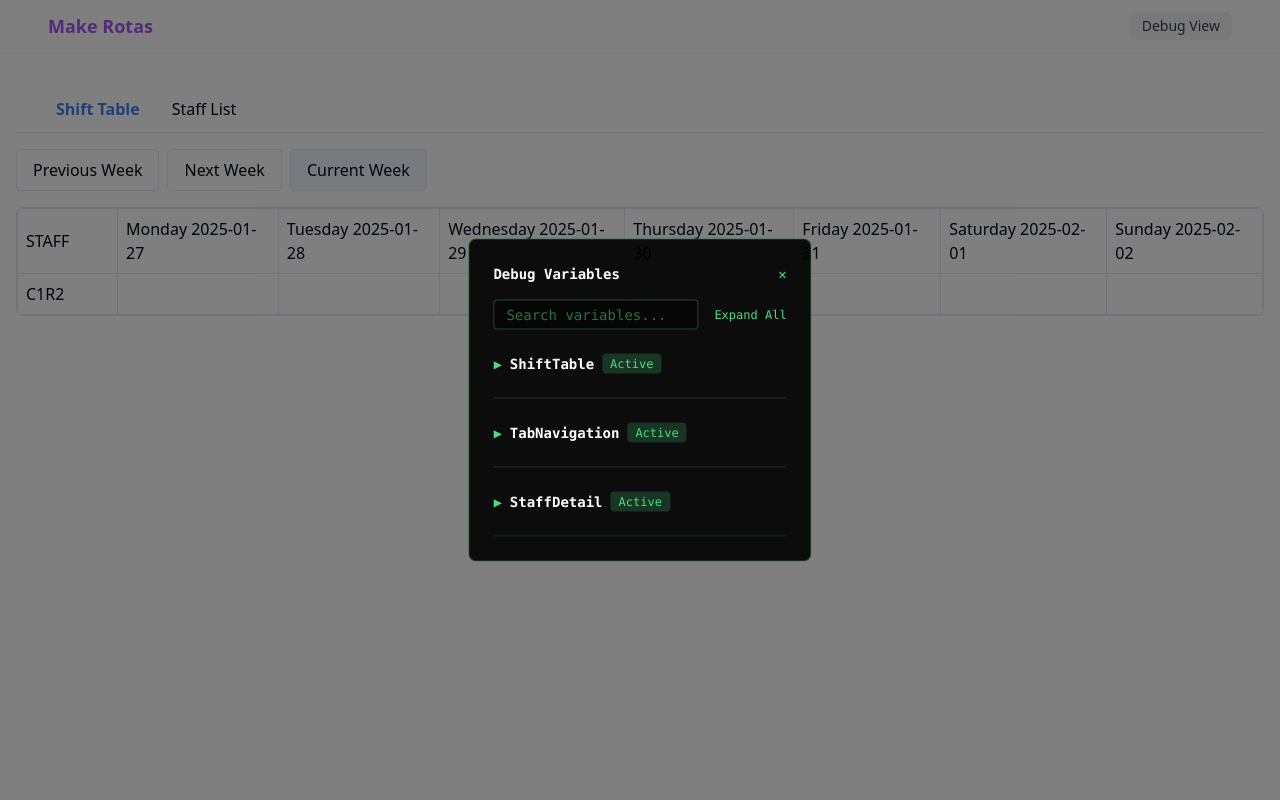
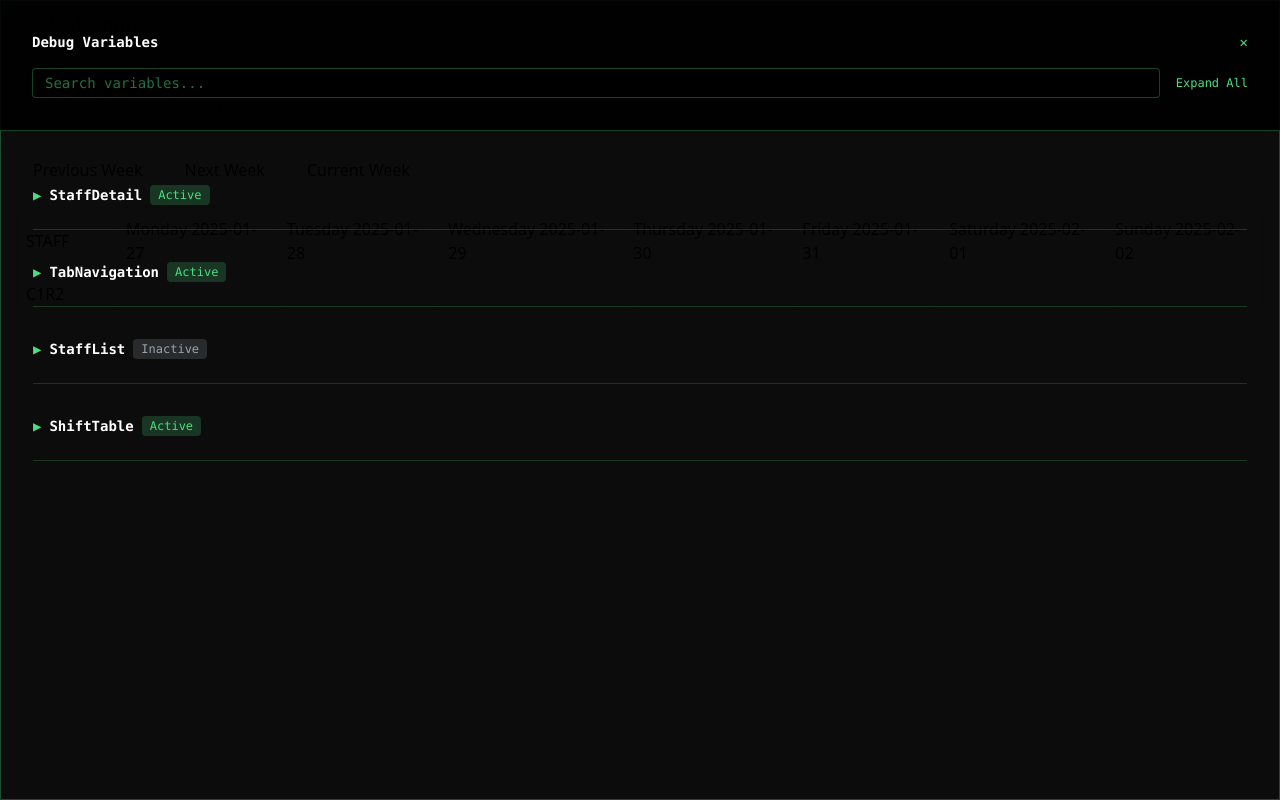
Before and after one commit to sebs-bebs/make-rotas, a React (Create React App) app: page / in a window 1280 px wide. Both pictures are taken after a click on the button "Debug View". Built offline with nearby package versions, Linux system fonts and the light colour scheme.

Commit message:
components always visible

```diff
--- a/src/components/Debug/ComponentSection.js
+++ b/src/components/Debug/ComponentSection.js
@@ -10,6 +10,9 @@ const ComponentSection = ({ componentName, variables, isOpen, onToggle }) => {
   // Only show component sections that we explicitly want to track
   const validComponents = ['StaffDetail', 'TabNavigation', 'StaffList', 'ShiftTable'];
   if (!validComponents.includes(componentName)) return null;
+
+  // If this component doesn't have variables yet, show empty state
+  const displayVariables = variables || {};
 
   return (
     <div className="border-b border-green-400/20 pb-4">
@@ -33,7 +36,7 @@ const ComponentSection = ({ componentName, variables, isOpen, onToggle }) => {
         <pre className={`whitespace-pre-wrap text-xs mt-2 pl-4 ${
           !isActive ? 'opacity-50' : ''
         }`}>
-          {JSON.stringify(variables, null, 2)}
+          {JSON.stringify(displayVariables, null, 2)}
         </pre>
       )}
     </div>
--- a/src/components/Debug/DebugDisplay.js
+++ b/src/components/Debug/DebugDisplay.js
@@ -8,6 +8,9 @@ const DebugDisplay = () => {
   const { staffMembers } = useStaffDetail();
   const [searchTerm, setSearchTerm] = useState('');
   const [openSections, setOpenSections] = useState(new Set());
+
+  // List of valid components that should always be shown
+  const validComponents = ['StaffDetail', 'TabNavigation', 'StaffList', 'ShiftTable'];
 
   // Update staff details in debug display
   useEffect(() => {
@@ -29,13 +32,17 @@ const DebugDisplay = () => {
   }, [staffMembers, updateDebugVariables]);
 
   const filteredComponents = useMemo(() => {
-    return Object.entries(debugVariables).filter(([componentName, variables]) => {
+    // Start with all valid components
+    return validComponents
+      .filter(componentName => {
         const lowerSearch = searchTerm.toLowerCase();
+        const variables = debugVariables[componentName] || {};
         return (
           componentName.toLowerCase().includes(lowerSearch) ||
           JSON.stringify(variables).toLowerCase().includes(lowerSearch)
         );
-    });
+      })
+      .map(componentName => [componentName, debugVariables[componentName] || {}]);
   }, [debugVariables, searchTerm]);
 
   const toggleSection = (componentName) => {
@@ -51,10 +58,10 @@ const DebugDisplay = () => {
   };
 
   const toggleAllSections = () => {
-    if (openSections.size === Object.keys(debugVariables).length) {
+    if (openSections.size === validComponents.length) {
       setOpenSections(new Set());
     } else {
-      setOpenSections(new Set(Object.keys(debugVariables)));
+      setOpenSections(new Set(validComponents));
     }
   };
 
@@ -68,7 +75,9 @@ const DebugDisplay = () => {
         onClick={toggleDebug}
       />
       {/* Modal */}
-      <div className="fixed top-1/2 left-1/2 transform -translate-x-1/2 -translate-y-1/2 bg-black/90 text-green-400 p-6 font-mono text-sm rounded-lg max-w-[600px] max-h-[80vh] overflow-hidden flex flex-col z-50 border border-green-400/30">
+      <div className="fixed inset-0 bg-black/90 text-green-400 font-mono text-sm z-50 border border-green-400/30 p-8">
+        {/* Fixed Header */}
+        <div className="fixed top-0 left-0 right-0 bg-black/90 border-b border-green-400/30 p-8">
           <div className="flex justify-between items-center mb-4">
             <h3 className="text-white font-bold">Debug Variables</h3>
             <button
@@ -80,8 +89,8 @@ const DebugDisplay = () => {
           </div>
 
           {/* Search and Controls */}
-        <div className="flex items-center space-x-4 mb-4">
-          <div className="flex-1">
+          <div className="flex items-center space-x-4">
+            <div className="flex-1 w-[120%]">
               <input
                 type="text"
                 value={searchTerm}
@@ -92,14 +101,15 @@ const DebugDisplay = () => {
             </div>
             <button
               onClick={toggleAllSections}
-            className="text-xs text-green-400 hover:text-green-300 transition-colors"
+              className="text-xs text-green-400 hover:text-green-300 transition-colors whitespace-nowrap"
             >
-            {openSections.size === Object.keys(debugVariables).length ? 'Collapse All' : 'Expand All'}
+              {openSections.size === validComponents.length ? 'Collapse All' : 'Expand All'}
             </button>
           </div>
+        </div>
 
-        {/* Component Sections */}
-        <div className="space-y-4 overflow-y-auto">
+        {/* Scrollable Content */}
+        <div className="mt-36 space-y-6 overflow-auto h-[calc(100vh-8rem)] overflow-x-auto">
           {filteredComponents.map(([componentName, variables]) => (
             <ComponentSection
               key={componentName}
--- a/src/components/TabNavigation.js
+++ b/src/components/TabNavigation.js
@@ -7,10 +7,18 @@ import ShiftTable from './ShiftTable';
 import StaffList from './StaffList';
 
 function TabNavigation() {
-    // Load the active tab from localStorage or default to "Tab 1"
+    // Load the active tab from localStorage or default to ShiftTable for first-time users
     const [activeTab, setActiveTab] = React.useState(() => {
-      return localStorage.getItem('activeTab') || "Tab 1";
+      // Check if this is the first visit
+      const isFirstVisit = !localStorage.getItem('hasVisited');
+      if (isFirstVisit) {
+        localStorage.setItem('hasVisited', 'true');
+        localStorage.setItem('activeTab', 'ShiftTable');
+        return 'ShiftTable';
+      }
+      return localStorage.getItem('activeTab') || 'ShiftTable';
     });
+
     const { updateDebugVariables } = useDebug();
 
     // Update both localStorage and debug info when tab changes
@@ -31,8 +39,8 @@ function TabNavigation() {
           },
           activeComponents: {
             value: {
-              ShiftTable: activeTab === "Tab 1",
-              StaffList: activeTab === "Tab 2",
+              ShiftTable: activeTab === "ShiftTable",
+              StaffList: activeTab === "StaffList",
               TabNavigation: true, // Always active
               StaffDetail: true    // Always active as it's shared
             },
@@ -56,28 +64,28 @@ function TabNavigation() {
           {/* First tab - becomes blue when selected */}
           <a
             className={`flex items-center px-4 py-2 cursor-pointer ${
-              activeTab === "Tab 1" ? "font-bold text-blue-500" : ""
+              activeTab === "ShiftTable" ? "font-bold text-blue-500" : ""
             }`}
-            onClick={() => handleTabChange("Tab 1")}
+            onClick={() => handleTabChange("ShiftTable")}
           >
             Shift Table
           </a>
           {/* Second tab - becomes blue when selected */}
           <a
             className={`flex items-center px-4 py-2 cursor-pointer ${
-              activeTab === "Tab 2" ? "font-bold text-blue-500" : ""
+              activeTab === "StaffList" ? "font-bold text-blue-500" : ""
             }`}
-            onClick={() => handleTabChange("Tab 2")}
+            onClick={() => handleTabChange("StaffList")}
           >
             Staff List
           </a>
         </div>
         {/* Area below the tabs where the content is displayed */}
         <div className="tab-content mt-4 flex flex-col">
-          {/* Show ShiftTable when Tab 1 is selected */}
-          {activeTab === "Tab 1" && <ShiftTable />}
-          {/* Show StaffList when Tab 2 is selected */}
-          {activeTab === "Tab 2" && <StaffList />}
+          {/* Show ShiftTable when ShiftTable is selected */}
+          {activeTab === "ShiftTable" && <ShiftTable />}
+          {/* Show StaffList when StaffList is selected */}
+          {activeTab === "StaffList" && <StaffList />}
         </div>
       </div>
     );
```
Also changed, not shown: 7 other files (tests, documents, lock files or other folders). Lines whose indentation alone changed are shown as unchanged.
